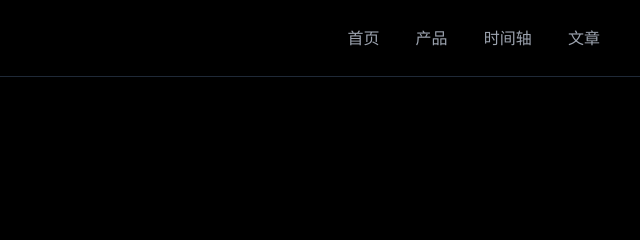
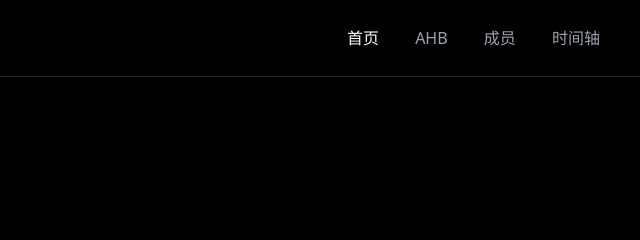
Before and after one commit to paulkang666/oneald, a website: page index.html in a window 1280 px wide. Shown: the top 240 px of the page, 640-1280 px from the left. Drawn offline with nearby package versions, Linux system fonts and the light colour scheme.

Commit message:
Update homepage navigation
Updated navigation links and added new pages.

```diff
--- a/index.html
+++ b/index.html
@@ -14,10 +14,10 @@
             Oneald
         </div>
         <div class="space-x-8 text-gray-400">
-            <a href="index.html" class="hover:text-white">首页</a>
-            <a href="products.html" class="hover:text-white">产品</a>
+            <a href="index.html" class="text-white">首页</a>
+            <a href="AHB.html" class="hover:text-white">AHB</a>
+            <a href="members.html" class="hover:text-white">成员</a>
             <a href="timeline.html" class="hover:text-white">时间轴</a>
-            <a href="articles.html" class="hover:text-white">文章</a>
         </div>
     </nav>
 
```
